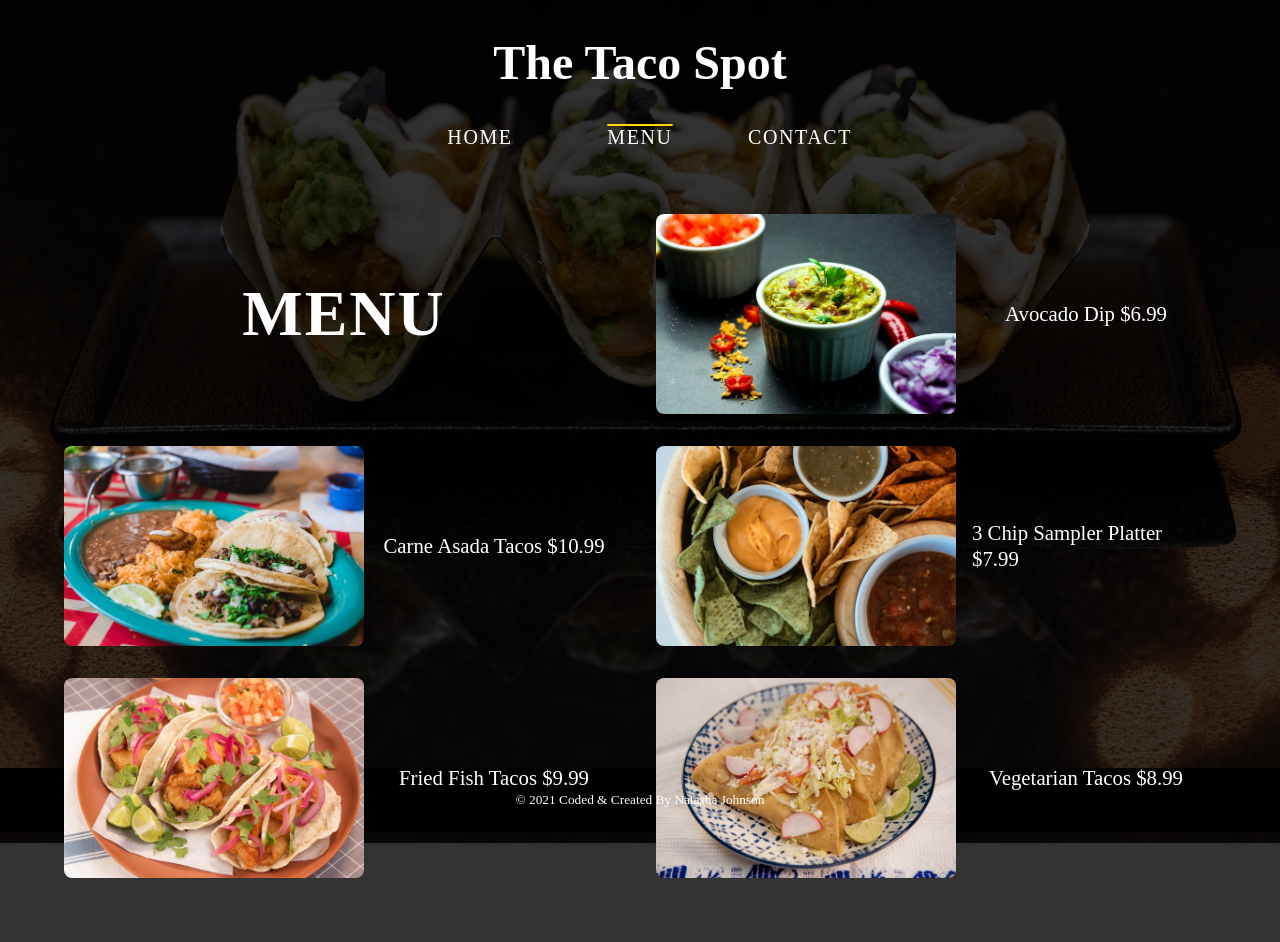
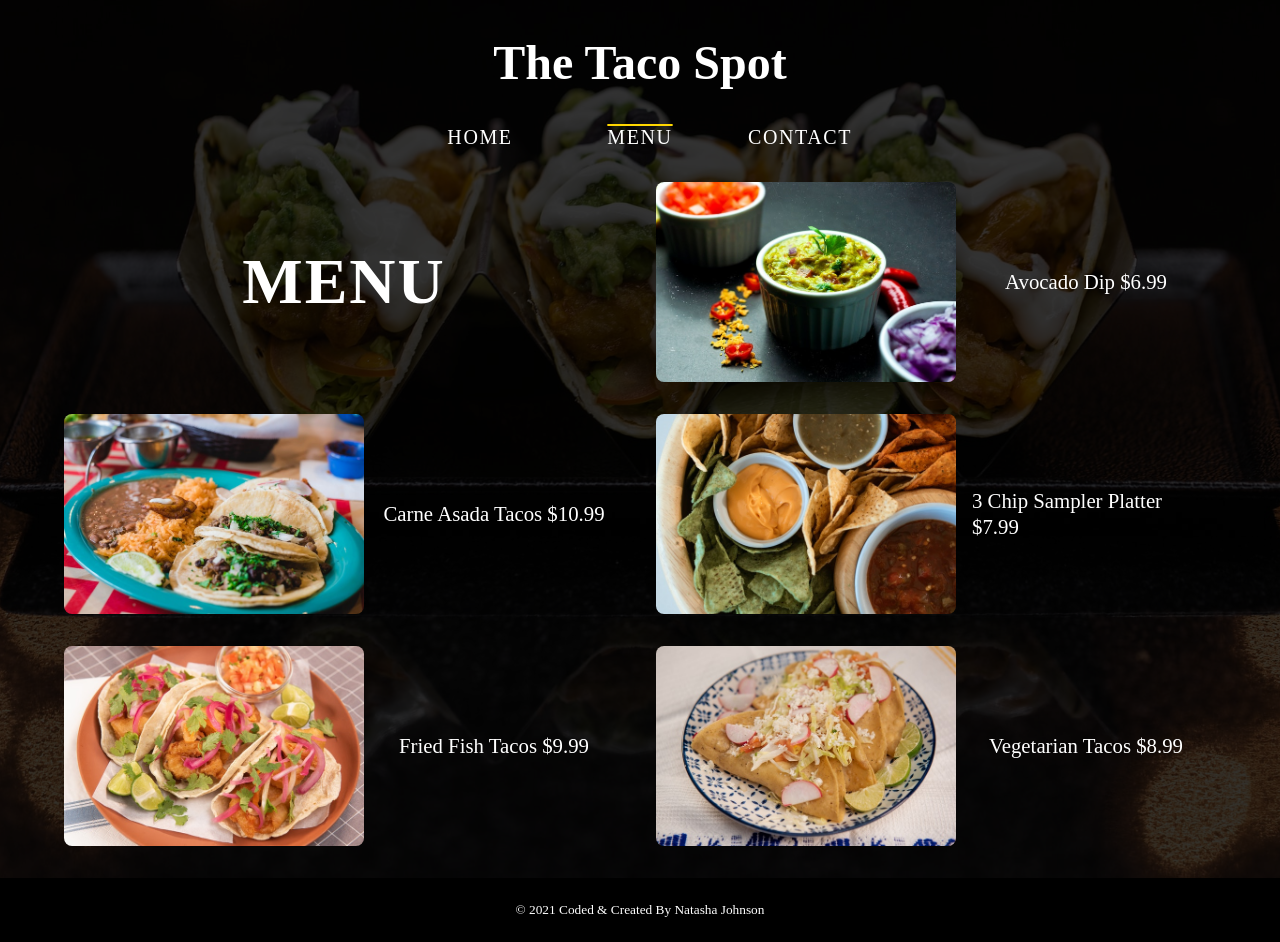
Before and after one commit to artsycoder533/restaurant-page, a website built with webpack: page dist/index.html in a window 1280 px wide. Both pictures are taken after a click on the link "MENU". Before the commit the page ends 878 px from the top, so only its background shows below. Built offline with nearby package versions, Linux system fonts and the light colour scheme.

Commit message:
removed margin and added padding to remove vertical screen on menu

```diff
--- a/src/style.css
+++ b/src/style.css
@@ -82,10 +82,12 @@ li {
 }
 
 #content{
-    height: calc(100vh - 150px - 4rem);
+    min-height: calc(100vh - 150px - 4rem);
     max-width: 1400px;
     width: 90vw;
     margin: auto;
+    /* display: grid;
+    place-items: center; */
 }
 
 .img {
@@ -137,7 +139,7 @@ MENU
 **********/
 .menu {
     /* height: calc(100vh - 150px - 4rem); */
-    height: 100%;
+    /* height: 100%; */
     display: grid;
     grid-template-columns: 1fr 1fr;
     place-items: center;
@@ -208,7 +210,8 @@ MENU
     .menu {
         grid-template-columns: 1fr 1fr;
         height: 100%;
-        margin-top: 2rem;
+        margin-top: 0;
+        padding-top: 2rem;
     }
     .menu__item {
         grid-template-columns: 1fr 1fr;
--- a/webpack.config.js
+++ b/webpack.config.js
@@ -2,7 +2,7 @@ const path = require("path");
 const HtmlWebpackPlugin = require("html-webpack-plugin");
 
 module.exports = {
-	mode: "production",
+	mode: "development",
 	entry: "./src/index.js",
 	output: {
 		filename: "bundle.js",
```
Also changed, not shown: dist/bundle.js.
